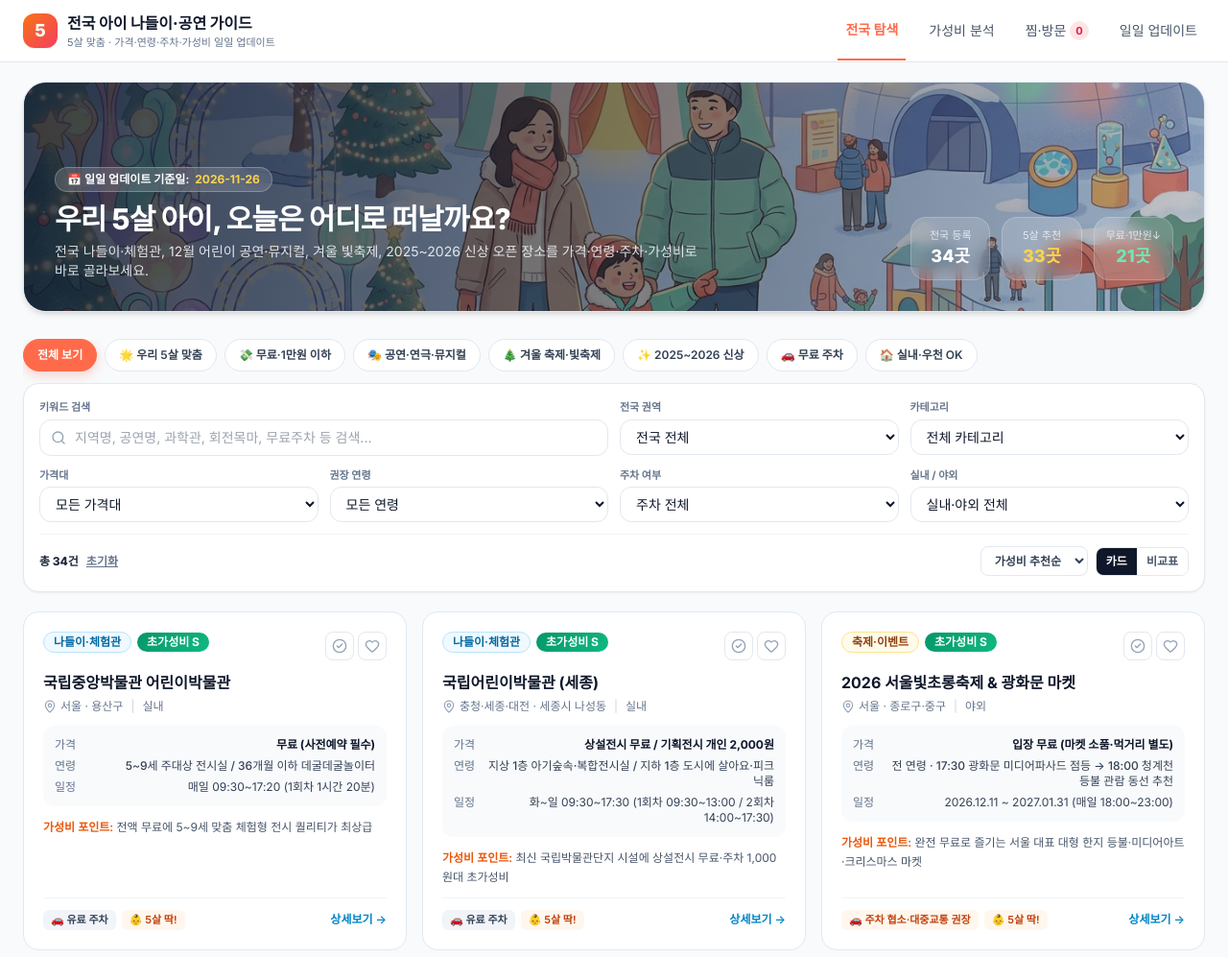
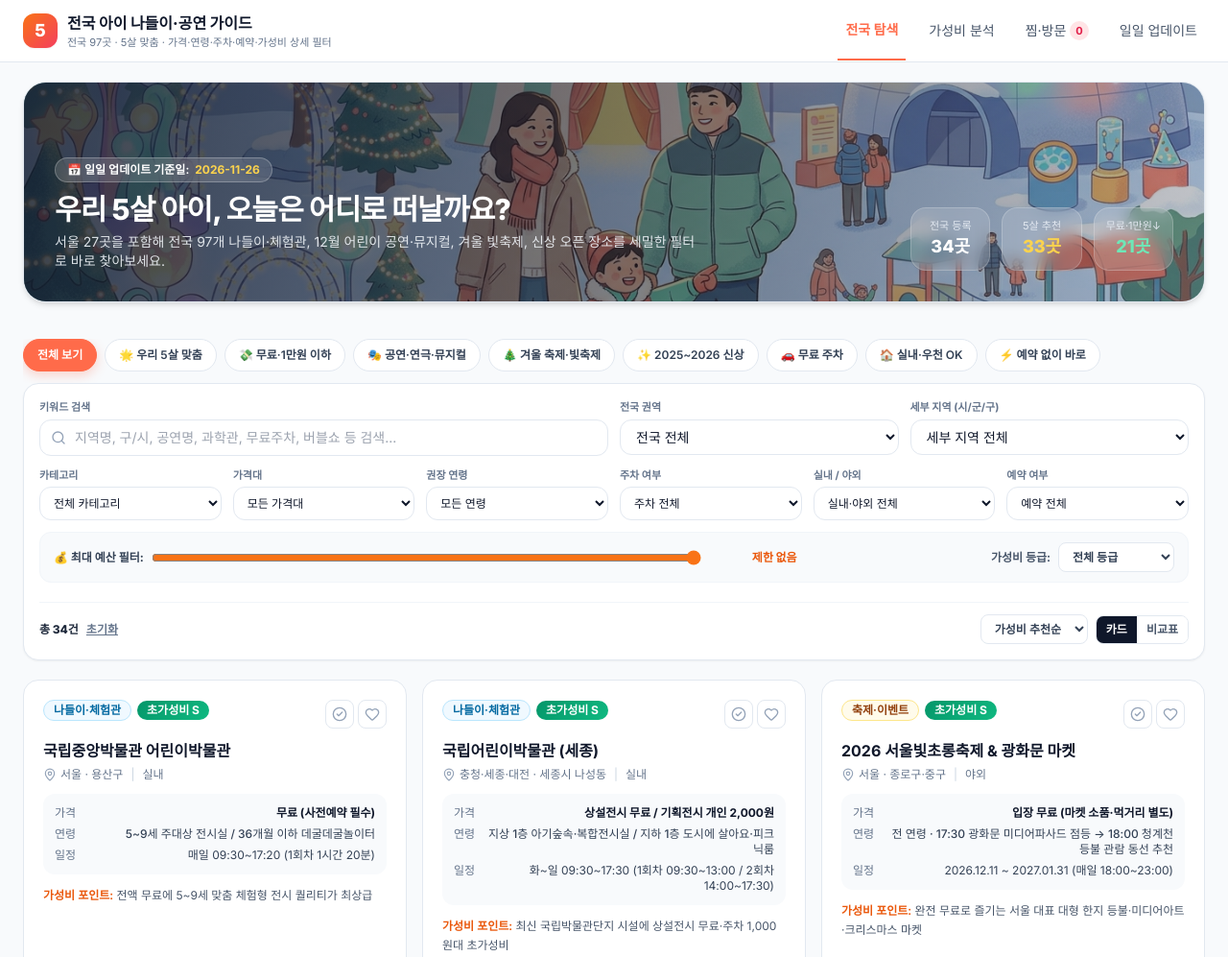
Before and after one commit to simsungbo-mr/kids-outing-guide, a plain HTML site: page index.html in a window 1280 px wide. Shown: the top 997 px of the page at 96% size. Drawn offline with nearby package versions, Linux system fonts and the light colour scheme.

Commit message:
Add files via upload

```diff
--- a/index.html
+++ b/index.html
@@ -17,7 +17,7 @@
         <span class="w-9 h-9 rounded-xl bg-gradient-to-br from-orange-500 to-rose-500 text-white flex items-center justify-center font-extrabold text-lg shrink-0 shadow-sm">5</span>
         <div class="min-w-0">
           <h1 class="text-sm sm:text-base font-extrabold text-slate-900 truncate">전국 아이 나들이·공연 가이드</h1>
-          <p class="text-[11px] text-slate-500 hidden sm:block">5살 맞춤 · 가격·연령·주차·가성비 일일 업데이트</p>
+          <p class="text-[11px] text-slate-500 hidden sm:block">전국 97곳 · 5살 맞춤 · 가격·연령·주차·예약·가성비 상세 필터</p>
         </div>
       </div>
 
@@ -35,7 +35,7 @@
 
   <!-- Hero Section -->
   <section class="max-w-7xl w-full mx-auto px-4 sm:px-6 pt-5 pb-3">
-    <div class="relative rounded-3xl overflow-hidden shadow-md border border-slate-200 min-h-[210px] sm:min-h-[240px] flex items-end">
+    <div class="relative rounded-3xl overflow-hidden shadow-md border border-slate-200 min-h-[200px] sm:min-h-[230px] flex items-end">
       <img src="./assets/hero-banner.jpg" alt="가족과 5살 아이가 겨울 빛축제와 어린이 공연장을 즐기는 일러스트" class="absolute inset-0 w-full h-full object-cover max-w-full">
       <div class="hero-overlay absolute inset-0"></div>
       <div class="relative z-10 w-full p-5 sm:p-8 flex flex-col md:flex-row md:items-end justify-between gap-4 text-white">
@@ -45,21 +45,21 @@
             <span id="last-updated-badge" class="font-bold text-amber-300">2026-11-26</span>
           </div>
           <h2 class="text-xl sm:text-3xl font-extrabold leading-tight tracking-tight">우리 5살 아이, 오늘은 어디로 떠날까요?</h2>
-          <p class="text-xs sm:text-sm text-slate-100/90 mt-1.5">전국 나들이·체험관, 12월 어린이 공연·뮤지컬, 겨울 빛축제, 2025~2026 신상 오픈 장소를 가격·연령·주차·가성비로 바로 골라보세요.</p>
+          <p class="text-xs sm:text-sm text-slate-100/90 mt-1.5">서울 27곳을 포함해 전국 97개 나들이·체험관, 12월 어린이 공연·뮤지컬, 겨울 빛축제, 신상 오픈 장소를 세밀한 필터로 바로 찾아보세요.</p>
         </div>
 
         <div class="grid grid-cols-3 gap-2 sm:gap-3 shrink-0">
           <div class="bg-white/15 backdrop-blur border border-white/20 rounded-2xl px-3 py-2.5 text-center">
             <div class="text-[11px] text-slate-200">전국 등록</div>
-            <div id="stat-total" class="text-base sm:text-lg font-extrabold text-white">34곳</div>
+            <div id="stat-total" class="text-base sm:text-lg font-extrabold text-white">97곳</div>
           </div>
           <div class="bg-white/15 backdrop-blur border border-white/20 rounded-2xl px-3 py-2.5 text-center">
             <div class="text-[11px] text-slate-200">5살 추천</div>
-            <div id="stat-age5" class="text-base sm:text-lg font-extrabold text-amber-300">33곳</div>
+            <div id="stat-age5" class="text-base sm:text-lg font-extrabold text-amber-300">95곳</div>
           </div>
           <div class="bg-white/15 backdrop-blur border border-white/20 rounded-2xl px-3 py-2.5 text-center">
             <div class="text-[11px] text-slate-200">무료·1만원↓</div>
-            <div id="stat-cheap" class="text-base sm:text-lg font-extrabold text-emerald-300">21곳</div>
+            <div id="stat-cheap" class="text-base sm:text-lg font-extrabold text-emerald-300">56곳</div>
           </div>
         </div>
       </div>
@@ -70,7 +70,10 @@
   <main class="max-w-7xl w-full mx-auto px-4 sm:px-6 py-4 flex-1">
     <!-- TAB 1: EXPLORE -->
     <section data-tab-panel="explore">
-      <!-- Quick Presets -->
+      <!-- Region Quick Pills with Live Counts -->
+      <div id="region-pills" class="flex items-center gap-1.5 overflow-x-auto no-scrollbar pb-2.5"></div>
+
+      <!-- Quick Theme Presets -->
       <div class="flex items-center gap-2 overflow-x-auto no-scrollbar pb-3">
         <button type="button" data-preset="all" class="preset-chip active shrink-0 px-3.5 py-2 rounded-full border border-slate-200 bg-white text-xs font-semibold text-slate-700">전체 보기</button>
         <button type="button" data-preset="age5" class="preset-chip shrink-0 px-3.5 py-2 rounded-full border border-slate-200 bg-white text-xs font-semibold text-slate-700">🌟 우리 5살 맞춤</button>
@@ -80,16 +83,17 @@
         <button type="button" data-preset="new" class="preset-chip shrink-0 px-3.5 py-2 rounded-full border border-slate-200 bg-white text-xs font-semibold text-slate-700">✨ 2025~2026 신상</button>
         <button type="button" data-preset="freepark" class="preset-chip shrink-0 px-3.5 py-2 rounded-full border border-slate-200 bg-white text-xs font-semibold text-slate-700">🚗 무료 주차</button>
         <button type="button" data-preset="indoor" class="preset-chip shrink-0 px-3.5 py-2 rounded-full border border-slate-200 bg-white text-xs font-semibold text-slate-700">🏠 실내·우천 OK</button>
+        <button type="button" data-preset="nores" class="preset-chip shrink-0 px-3.5 py-2 rounded-full border border-slate-200 bg-white text-xs font-semibold text-slate-700">⚡ 예약 없이 바로</button>
       </div>
 
-      <!-- Detailed Filter Panel -->
+      <!-- Detailed Multi-Facet Filter Panel -->
       <div class="bg-white rounded-2xl border border-slate-200 p-4 mb-5 shadow-sm">
         <div class="grid grid-cols-1 sm:grid-cols-2 lg:grid-cols-4 gap-3 mb-3">
           <div class="sm:col-span-2">
             <label for="filter-search" class="block text-[11px] font-bold text-slate-500 mb-1">키워드 검색</label>
             <div class="relative">
               <i data-lucide="search" class="w-4 h-4 text-slate-400 absolute left-3 top-1/2 -translate-y-1/2"></i>
-              <input id="filter-search" type="text" placeholder="지역명, 공연명, 과학관, 회전목마, 무료주차 등 검색..." class="w-full pl-9 pr-3 py-2 text-xs sm:text-sm rounded-xl border border-slate-200 focus:outline-none focus:ring-2 focus:ring-orange-400">
+              <input id="filter-search" type="text" placeholder="지역명, 구/시, 공연명, 과학관, 무료주차, 버블쇼 등 검색..." class="w-full pl-9 pr-3 py-2 text-xs sm:text-sm rounded-xl border border-slate-200 focus:outline-none focus:ring-2 focus:ring-orange-400">
             </div>
           </div>
 
@@ -109,8 +113,17 @@
           </div>
 
           <div>
+            <label for="filter-subregion" class="block text-[11px] font-bold text-slate-500 mb-1">세부 지역 (시/군/구)</label>
+            <select id="filter-subregion" class="w-full px-3 py-2 text-xs sm:text-sm rounded-xl border border-slate-200 bg-white focus:outline-none focus:ring-2 focus:ring-orange-400">
+              <option value="전체">세부 지역 전체</option>
+            </select>
+          </div>
+        </div>
+
+        <div class="grid grid-cols-2 sm:grid-cols-3 lg:grid-cols-6 gap-3 mb-3">
+          <div>
             <label for="filter-category" class="block text-[11px] font-bold text-slate-500 mb-1">카테고리</label>
-            <select id="filter-category" class="w-full px-3 py-2 text-xs sm:text-sm rounded-xl border border-slate-200 bg-white focus:outline-none focus:ring-2 focus:ring-orange-400">
+            <select id="filter-category" class="w-full px-2.5 py-2 text-xs rounded-xl border border-slate-200 bg-white focus:outline-none focus:ring-2 focus:ring-orange-400">
               <option value="전체">전체 카테고리</option>
               <option value="나들이·체험관">나들이·체험관</option>
               <option value="공연·연극·뮤지컬">공연·연극·뮤지컬</option>
@@ -118,12 +131,10 @@
               <option value="신상 오픈">신상 오픈</option>
             </select>
           </div>
-        </div>
 
-        <div class="grid grid-cols-2 sm:grid-cols-4 gap-3">
           <div>
             <label for="filter-price" class="block text-[11px] font-bold text-slate-500 mb-1">가격대</label>
-            <select id="filter-price" class="w-full px-3 py-2 text-xs sm:text-sm rounded-xl border border-slate-200 bg-white focus:outline-none focus:ring-2 focus:ring-orange-400">
+            <select id="filter-price" class="w-full px-2.5 py-2 text-xs rounded-xl border border-slate-200 bg-white focus:outline-none focus:ring-2 focus:ring-orange-400">
               <option value="전체">모든 가격대</option>
               <option value="무료">무료 (0원)</option>
               <option value="1만원 이하">1만원 이하</option>
@@ -135,10 +146,10 @@
 
           <div>
             <label for="filter-age" class="block text-[11px] font-bold text-slate-500 mb-1">권장 연령</label>
-            <select id="filter-age" class="w-full px-3 py-2 text-xs sm:text-sm rounded-xl border border-slate-200 bg-white focus:outline-none focus:ring-2 focus:ring-orange-400">
+            <select id="filter-age" class="w-full px-2.5 py-2 text-xs rounded-xl border border-slate-200 bg-white focus:outline-none focus:ring-2 focus:ring-orange-400">
               <option value="전체">모든 연령</option>
               <option value="영아 (0~2세)">영아 (0~2세)</option>
-              <option value="유아 (3~5세)">유아 (3~5세 · 5살 맞춤)</option>
+              <option value="유아 (3~5세)">유아 (3~5세 · 5살)</option>
               <option value="어린이 (6~9세)">어린이 (6~9세)</option>
               <option value="초등 이상 (10세+)">초등 이상 (10세+)</option>
             </select>
@@ -146,28 +157,59 @@
 
           <div>
             <label for="filter-parking" class="block text-[11px] font-bold text-slate-500 mb-1">주차 여부</label>
-            <select id="filter-parking" class="w-full px-3 py-2 text-xs sm:text-sm rounded-xl border border-slate-200 bg-white focus:outline-none focus:ring-2 focus:ring-orange-400">
+            <select id="filter-parking" class="w-full px-2.5 py-2 text-xs rounded-xl border border-slate-200 bg-white focus:outline-none focus:ring-2 focus:ring-orange-400">
               <option value="전체">주차 전체</option>
               <option value="무료 주차">무료 주차</option>
               <option value="유료 주차">유료 주차</option>
-              <option value="주차 협소·대중교통 권장">주차 협소·대중교통 권장</option>
+              <option value="주차 협소·대중교통 권장">주차 협소·대중교통</option>
             </select>
           </div>
 
           <div>
             <label for="filter-env" class="block text-[11px] font-bold text-slate-500 mb-1">실내 / 야외</label>
-            <select id="filter-env" class="w-full px-3 py-2 text-xs sm:text-sm rounded-xl border border-slate-200 bg-white focus:outline-none focus:ring-2 focus:ring-orange-400">
+            <select id="filter-env" class="w-full px-2.5 py-2 text-xs rounded-xl border border-slate-200 bg-white focus:outline-none focus:ring-2 focus:ring-orange-400">
               <option value="전체">실내·야외 전체</option>
               <option value="실내">실내 (비·추위 OK)</option>
               <option value="야외">야외</option>
               <option value="실내+야외">실내+야외 복합</option>
             </select>
           </div>
+
+          <div>
+            <label for="filter-reservation" class="block text-[11px] font-bold text-slate-500 mb-1">예약 여부</label>
+            <select id="filter-reservation" class="w-full px-2.5 py-2 text-xs rounded-xl border border-slate-200 bg-white focus:outline-none focus:ring-2 focus:ring-orange-400">
+              <option value="전체">예약 전체</option>
+              <option value="예약 불필요">예약 불필요 (바로 입장)</option>
+              <option value="예약 권장/일부 현장">예약 권장·현장 병행</option>
+              <option value="사전예약 필수">사전예약 필수</option>
+            </select>
+          </div>
         </div>
 
-        <div class="mt-3 pt-3 border-t border-slate-100 flex flex-wrap items-center justify-between gap-2">
+        <!-- Budget Slider + Value Grade -->
+        <div class="grid grid-cols-1 sm:grid-cols-3 gap-3 items-center bg-slate-50 rounded-xl px-3.5 py-2.5 mb-3 border border-slate-100">
+          <div class="sm:col-span-2 flex flex-col sm:flex-row sm:items-center gap-2">
+            <label for="filter-maxprice" class="text-xs font-bold text-slate-700 shrink-0">💰 최대 예산 필터:</label>
+            <input id="filter-maxprice" type="range" min="0" max="130000" step="5000" value="130000" class="w-full accent-orange-500 cursor-pointer">
+            <span id="maxprice-label" class="text-xs font-extrabold text-orange-600 shrink-0 min-w-[92px] text-right">제한 없음</span>
+          </div>
+          <div class="flex items-center justify-end gap-2">
+            <label for="filter-grade" class="text-xs font-bold text-slate-600 shrink-0">가성비 등급:</label>
+            <select id="filter-grade" class="px-2.5 py-1.5 text-xs rounded-lg border border-slate-200 bg-white font-semibold text-slate-700">
+              <option value="전체">전체 등급</option>
+              <option value="S">초가성비 (S)</option>
+              <option value="A">가성비 우수 (A)</option>
+              <option value="B">스페셜 체험 (B)</option>
+            </select>
+          </div>
+        </div>
+
+        <!-- Active Filter Chips -->
+        <div id="active-filter-chips" class="flex flex-wrap items-center gap-1.5 mb-2"></div>
+
+        <div class="pt-3 border-t border-slate-100 flex flex-wrap items-center justify-between gap-2">
           <div class="flex items-center gap-2">
-            <span id="result-count" class="text-xs font-extrabold text-slate-800">총 34건</span>
+            <span id="result-count" class="text-xs font-extrabold text-slate-800">총 97건</span>
             <button type="button" data-action="reset-filters" class="text-xs font-semibold text-slate-500 hover:text-orange-600 underline">초기화</button>
           </div>
 
@@ -204,7 +246,7 @@
 
         <div class="bg-white rounded-2xl border border-slate-200 p-5 shadow-sm">
           <h3 class="text-sm font-extrabold text-slate-900 mb-1">전국 권역별 등록 현황</h3>
-          <p class="text-xs text-slate-500 mb-4">수도권부터 강원·충청·경상·전라·제주까지 전국 8대 권역 분포입니다.</p>
+          <p class="text-xs text-slate-500 mb-4">서울·경기·인천부터 강원·충청·경상·전라·제주까지 전국 8대 권역 분포입니다.</p>
           <div class="relative h-72">
             <canvas id="chart-region"></canvas>
           </div>
@@ -381,10 +423,9 @@
           </div>
 
           <div class="bg-slate-50 rounded-xl p-3.5 text-xs text-slate-600 space-y-1.5 border border-slate-100">
-            <div class="font-bold text-slate-800">GitHub Pages 배포 팁</div>
-            <p>1. 함께 제공된 ZIP 압축을 풀고 저장소 최상단에 올립니다.</p>
-            <p>2. Settings → Pages에서 Branch를 <strong>main / root</strong>로 저장합니다.</p>
-            <p>3. 매일 새 항목을 추가한 뒤 <strong>places.json</strong>만 덮어쓰면 완료!</p>
+            <div class="font-bold text-slate-800">GitHub 업데이트 팁</div>
+            <p>1. 이번 업데이트에서는 <strong>index.html</strong>, <strong>assets/app.js</strong>, <strong>data/places.json</strong> 3개만 덮어쓰면 바로 적용됩니다.</p>
+            <p>2. 이후 매일 데이터만 추가할 때는 <strong>data/places.json</strong> 1개만 교체하면 끝!</p>
           </div>
         </div>
       </div>
@@ -400,7 +441,7 @@
   <div id="toast-container"></div>
 
   <footer class="max-w-7xl w-full mx-auto px-4 sm:px-6 py-6 text-center text-xs text-slate-400 border-t border-slate-200 mt-6">
-    2026년 11월 기준 공식 기관·공연예술통합전산망(KOPIS)·지자체 안내 자료를 바탕으로 정리되었습니다. 방문 전 휴관일 및 예매 잔여석을 공식 링크에서 확인해 주세요.
+    2026년 11월 기준 공식 기관·공연예술통합전산망(KOPIS)·지자체 안내 자료를 바탕으로 전국 97곳을 정리했습니다. 방문 전 휴관일 및 예매 잔여석을 공식 링크에서 확인해 주세요.
   </footer>
 
   <script src="./assets/app.js"></script>
```
